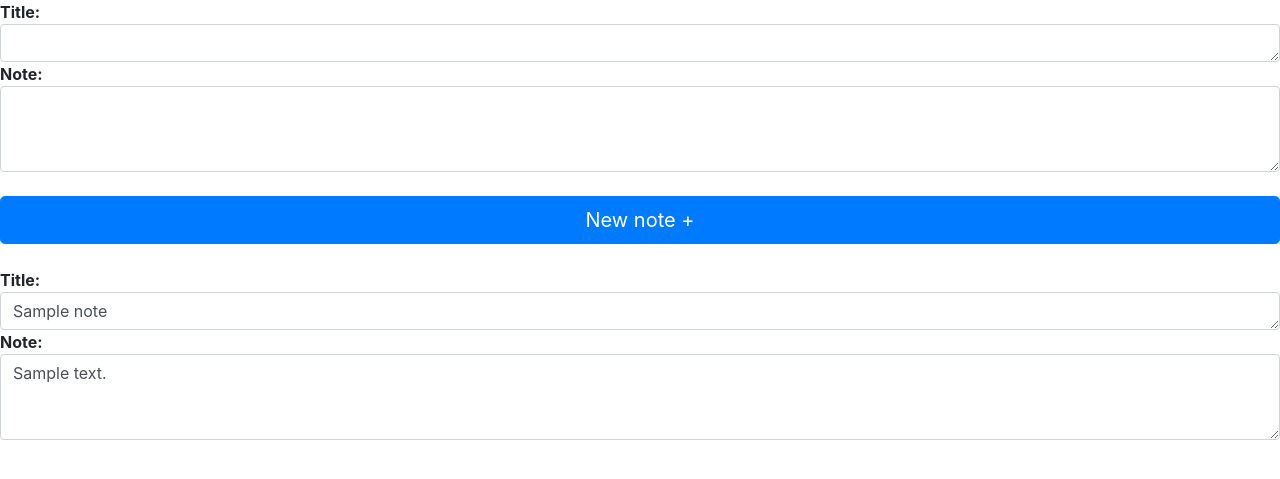
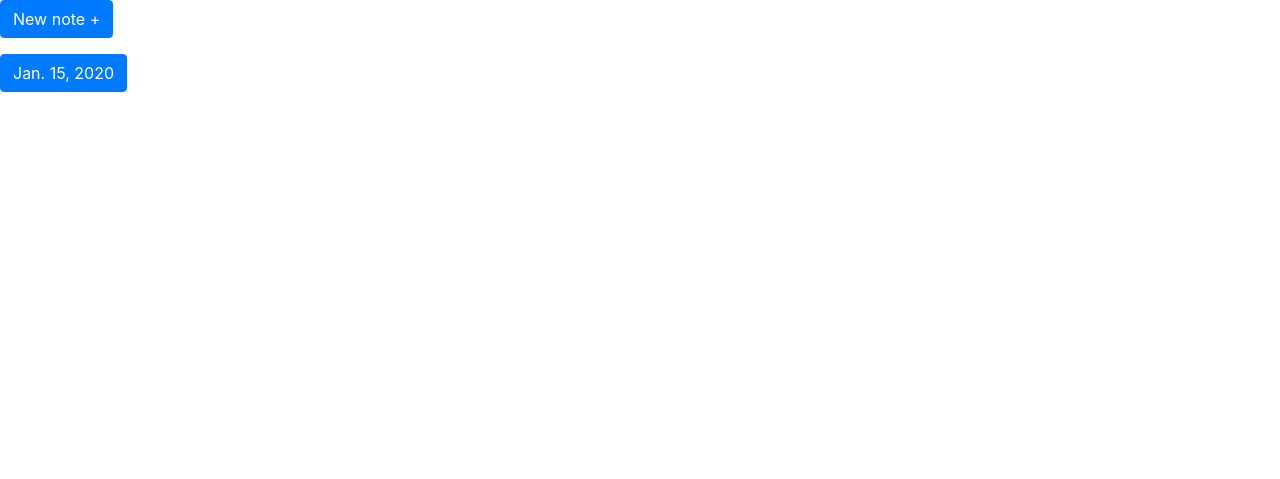
Before and after one commit to OrJaku/check-helper, a Django app: page /notes_list/ in a window 1280 px wide. Shown: the part 40-519 px from the top of the page. Run offline with Django 3.2, Linux system fonts and the light colour scheme; a user stored in the database is signed in; tables that the repository leaves empty hold one stand-in row (values such as "Sample post"); some libraries are stand-ins or nearby versions.

Commit message:
Developing application notes

```diff
--- /dev/null
+++ b/notes/templates/add_note.html
@@ -0,0 +1,16 @@
+    <p>
+      <button class="btn btn-primary"   type="button" data-toggle="collapse" data-target="#collapseNewNote" aria-expanded="false" aria-controls="collapseNewNote">
+          New note +
+      </button>
+    </p>
+    <div class="collapse" id="collapseNewNote">
+        <div class="card card-body">
+            <form method="POST" action=".">{% csrf_token %}
+                <b>Title:</b>
+                    <input type="text"  class="form-control" name='name' >
+                <b>Note:</b>
+                    <textarea  class="form-control" rows="3" cols="1"  name='description' ></textarea><br>
+                <center><button type="submit" name="now_note" class="btn btn-primary btn-lg btn-block">New note +</button><br></center>
+            </form>
+        </div>
+    </div>
--- a/notes/templates/notes_list.html
+++ b/notes/templates/notes_list.html
@@ -1,20 +1,25 @@
 {% extends "base.html" %}
 {% block page %}
 <body>
-    <form method="POST" action=".">{% csrf_token %}
-    <b>Title:</b>
-        <textarea  class="form-control" rows="1" cols="1"  name='name' >{{note.name}}</textarea>
-    <b>Note:</b>
-        <textarea  class="form-control" rows="3" cols="1"  name='description' >{{note.description}}</textarea><br>
+    {% include 'add_note.html' %}
+    <p>
+    {%for day in days%}
+          <button class="btn btn-primary"   type="button" data-toggle="collapse" data-target="#collapse_{{day}}" aria-expanded="false" aria-controls="collapse_{{day}}">
+              {{day}}
+      </button>
+    </p>
+    <div class="collapse" id="collapse_{{day}}">
+        <div class="card card-body">
+            {%for note in notes%}
+                <b>Title:</b>
+                    <textarea  class="form-control" rows="1" cols="1"  name='name' >{{note.name}}</textarea>
+                <b>Note:</b>
+                    <textarea  class="form-control" rows="3" cols="1"  name='description' >{{note.description}}</textarea>
+            {%endfor%}
+        </div>
+    </div>
+    {%endfor%}
 
-    <center><button type="submit" name="now_note" class="btn btn-primary btn-lg btn-block">New note +</button><br></center>
-    </form>
 
-    {%for note in notes%}
-    <b>Title:</b>
-        <textarea  class="form-control" rows="1" cols="1"  name='name' >{{note.name}}</textarea>
-    <b>Note:</b>
-        <textarea  class="form-control" rows="3" cols="1"  name='description' >{{note.description}}</textarea>
-    {%endfor%}
 </body>
 {% endblock %}
--- a/notes/views.py
+++ b/notes/views.py
@@ -16,9 +16,15 @@ def notes_list(request, *args, **kwargs):
             )
         new_note.save()
         return redirect("/notes_list/")
+    date = Notes.objects.all().values('date').distinct().order_by('-date')
+    days = []
+    for i in date:
+        days.append(i['date'])
 
     notes = Notes.objects.all().filter(user=request.user)
+
     context = {
+        "days": days,
         "notes": notes,
     }
     return render(request, 'notes_list.html', context)
```
